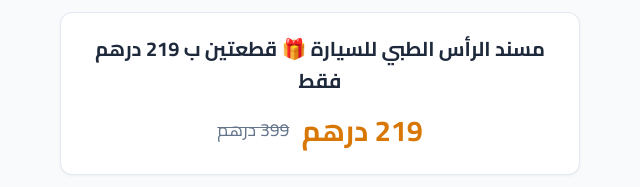
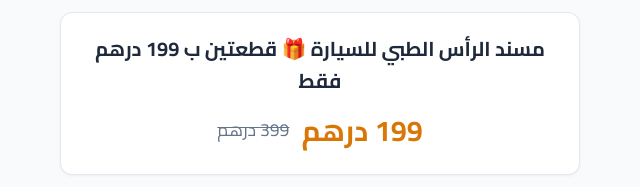
Before and after one commit to xmohamedabdelmalek-eng/AutoConfort, a plain HTML site: page index.html in a window 1280 px wide. Shown: the part 534-721 px from the top of the page, 320-960 px from the left. Drawn offline with Linux system fonts and the light colour scheme.

Commit message:
Update index.html

```diff
--- a/index.html
+++ b/index.html
@@ -509,9 +509,9 @@ src="https://www.facebook.com/tr?id=2356674051754179&ev=PageView&noscript=1"
         </div>
 
         <div class="product-info">
-            <h1 class="product-title">مسند الرأس الطبي للسيارة 🎁 قطعتين ب 219 درهم فقط</h1>
+            <h1 class="product-title">مسند الرأس الطبي للسيارة 🎁 قطعتين ب 199 درهم فقط</h1>
             <div class="price-box">
-                <span class="current-price">219 درهم</span>
+                <span class="current-price">199 درهم</span>
                 <span class="old-price">399 درهم</span>
             </div>
         </div>
@@ -535,7 +535,7 @@ src="https://www.facebook.com/tr?id=2356674051754179&ev=PageView&noscript=1"
                     <input type="text" id="address" name="address" placeholder="مثال: الدار البيضاء، شارع محمد الخامس" required>
                 </div>
                 <input type="hidden" name="product" value="مسند الرأس المريح للسيارة">
-                <input type="hidden" name="price" value="219 درهم">
+                <input type="hidden" name="price" value="199 درهم">
                 <button type="submit" class="submit-btn" id="submitBtn">تأكيد الطلب الآن</button>
             </form>
             <iframe name="hidden_iframe" id="hidden_iframe" style="display:none;" onload="orderSent()"></iframe>
```
